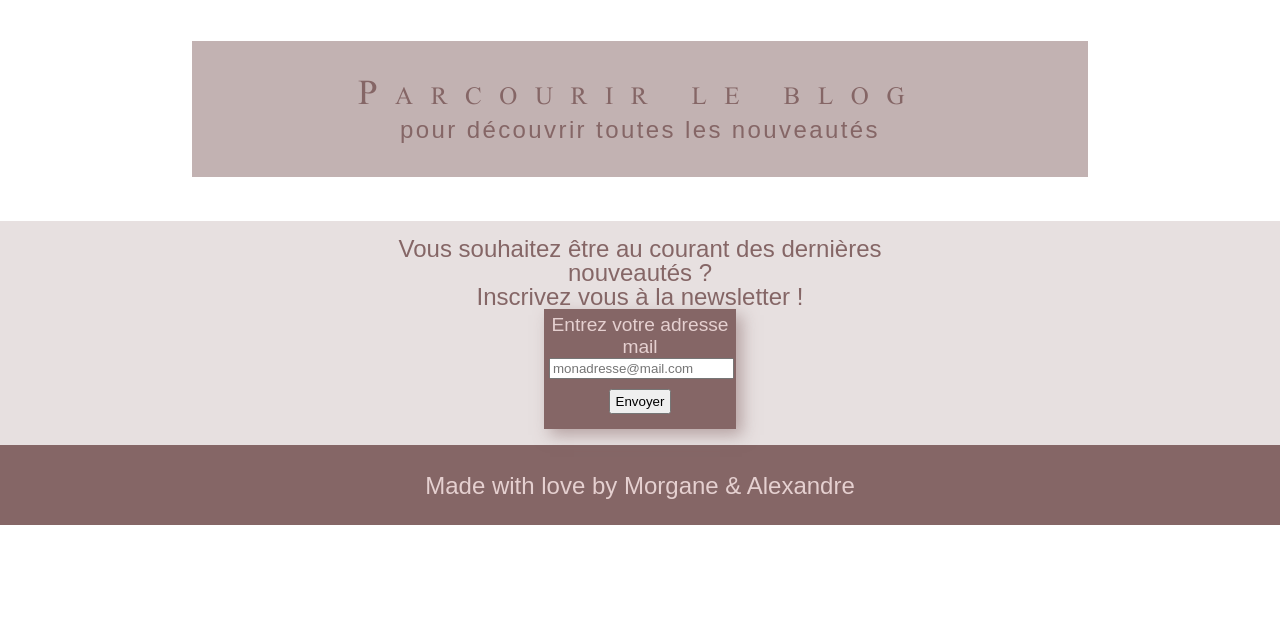
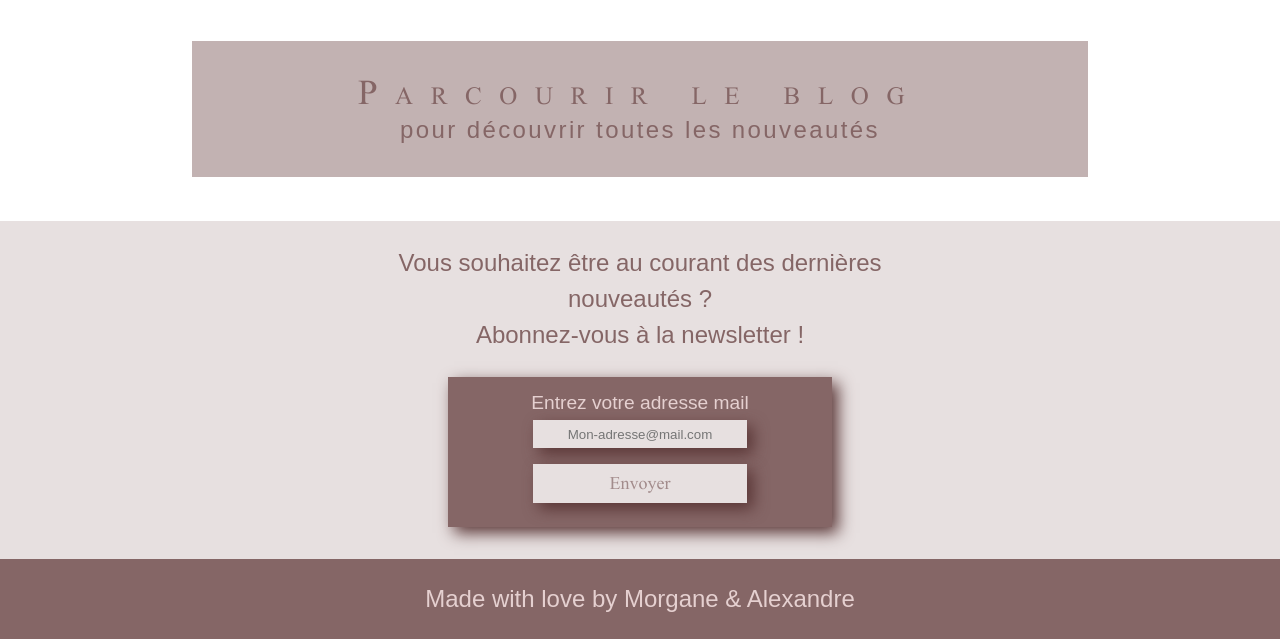
Before and after one commit to LaurineRoulland/Hiboux_2022, a PHP site: page / in a window 1280 px wide. Shown: the part 1300-1939 px from the top of the page. Before the commit the page ends 1825 px from the top, so only its background shows below. Run offline with PHP 8.4, Linux system fonts and the light colour scheme; data that the repository does not hold is empty; some web fonts are replaced.

Commit message:
Newsletter formulaire
Remaniement du formulaire de la newsletter

```diff
--- a/css/style1.css
+++ b/css/style1.css
@@ -348,7 +348,7 @@ section{
 #newsletter{
 	width: 100%;
 	height: auto;
-	padding: 1em 0;
+	padding: 0 0 2em 0;
 	background-color: rgba(133, 102, 102, 0.2);
 	display: flex;
 	flex-direction: column;
@@ -356,25 +356,53 @@ section{
 
 #newsletter p{
 	width: 40%;
-	margin: auto;
+	margin: 1em auto;
 	text-align: center;
-	line-height: 1;}
+	line-height: 1.5;}
 
 #newsletter .email{
-	width: 10em;
+	width: 20em;
 	height: auto;
-	padding: 5px;
+	padding: 0.75em;
+	margin: auto;
 	color: #e5d0d0;
 	background-color: #856666;
 	text-align: center;
 	font-size: larger;
 	text-decoration: none;
-	margin: auto;}
+	display: flex;
+    flex-direction: column;
+    align-items: center;
+	box-shadow: 6px 6px 15px rgb(90 54 54);}
+
+#case_email{
+	width: 60%;
+	margin: 0.5em;
+	padding: 0.5em;
+	text-align: center;
+	border: none;
+	box-shadow: 6px 6px 15px rgb(90 54 54);
+	background-color: rgb(231, 224, 224);}
 
 .envoyer{
-	font-family: 'Raleway', sans-serif;
-	padding: 3px 5px;
-	margin: 10px;}
+	width: 60%;
+	font-family: 'mongolian-baiti-regular', sans-serif;
+	font-size: large;
+	margin: 0.5em;
+	padding: 0.5em;
+	background-color: rgb(231, 224, 224);
+	border: none;
+	color: rgba(133, 102, 102, 0.7);
+	box-shadow: 6px 6px 15px rgb(90 54 54);}
+
+.envoyer:hover{
+	color: rgb(133, 102, 102);
+	animation: scaleenvoyer 50ms ease-in-out forwards;}
+
+	@keyframes scaleenvoyer{
+		0% {transform: scale(1);}
+		100% {transform: scale(1.04);}
+	}
 
 .email{
 	padding: 5px;
@@ -397,7 +425,6 @@ main.article{
 .article article{
 	width: 70%;
 	margin: 2em auto;}
-
 
 .article h1{
 	font-variant: small-caps;
--- a/index.php
+++ b/index.php
@@ -116,15 +116,17 @@ require_once('includes/header.php');
             </section>
 
             <div id="newsletter">
-                <p>Vous souhaitez être au courant des dernières nouveautés ? <br>Inscrivez vous à la newsletter !</p>
+                <p>Vous souhaitez être au courant des dernières nouveautés ? <br>Abonnez-vous à la newsletter !</p>
                 <form action="/" method="POST" class="email">
                     <label>Entrez votre adresse mail</label>
-                    <input type="email" name="user_email" placeholder="monadresse@mail.com">
+                    <input type="email" name="user_email" placeholder="Mon-adresse@mail.com" id="case_email">
                     <input type="submit" value="Envoyer" class="envoyer">
                 </form>
                 <?php if(!empty($newsletter_msg)) echo "<p>$newsletter_msg</p>"; ?>
             </div>
 
+
+
         </main>
 <?php
 require_once('includes/footer.php');
```
